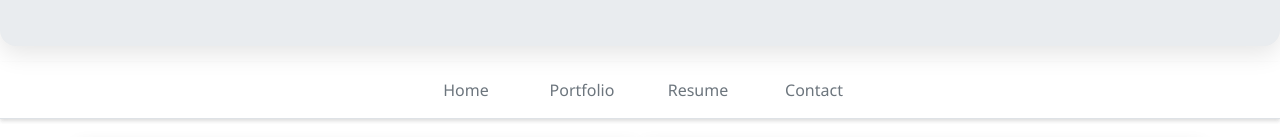
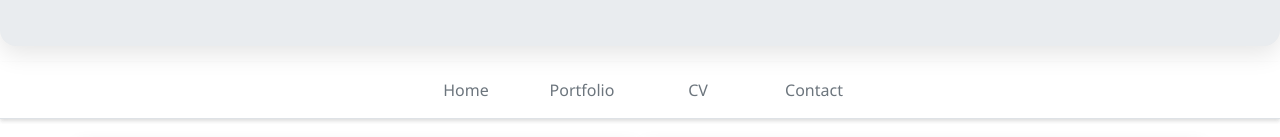
Before and after one commit to ksimali/ng-portfolio-app, an Angular app: page / in a window 1280 px wide. Shown: the part 243-380 px from the top of the page. Built offline with nearby package versions, Linux system fonts and the light colour scheme.

Commit message:
Change Resume nav-link to CV

```diff
--- a/src/app/navbar/navbar.html
+++ b/src/app/navbar/navbar.html
@@ -15,7 +15,7 @@
                     <a class="nav-link" routerLink="/portfolio" routerLinkActive="text-dark">Portfolio</a>
                 </li>
                 <li class="nav-item">
-                    <a class="nav-link" routerLink="/resume" routerLinkActive="text-dark">Resume</a>
+                    <a class="nav-link" routerLink="/resume" routerLinkActive="text-dark">CV</a>
                 </li>
                 <li class="nav-item">
                     <a class="nav-link" routerLink="/contact" routerLinkActive="text-dark">Contact</a>
```
